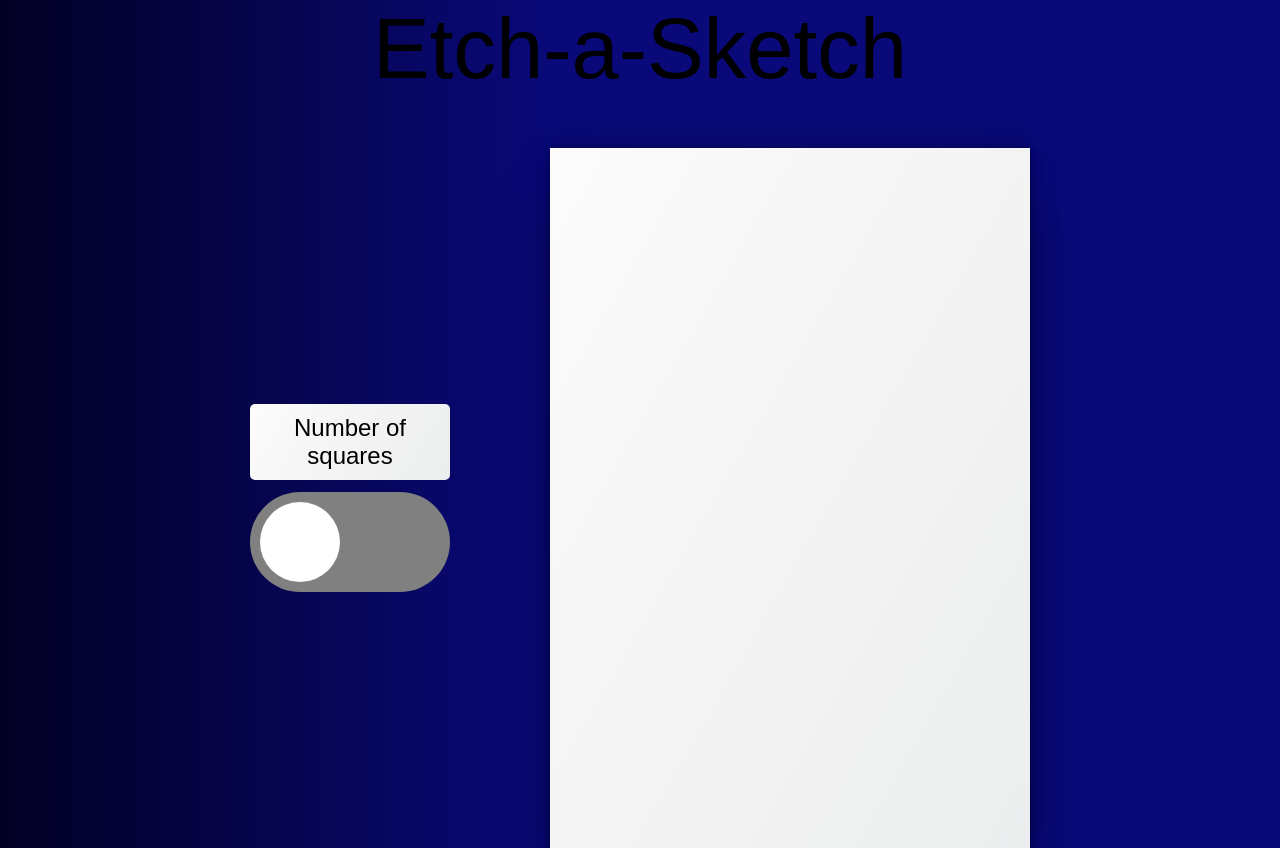
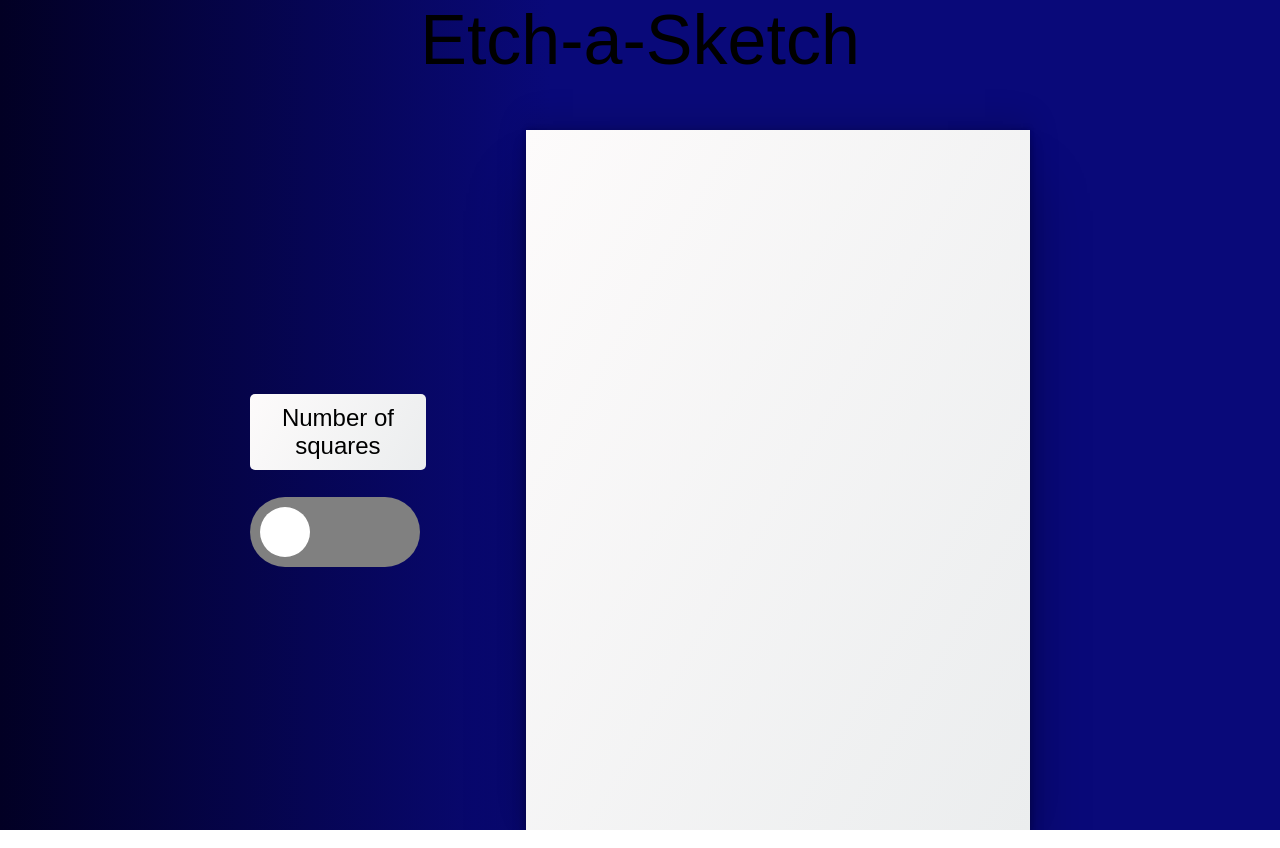
Before and after one commit to zeff2421/etch-a-sketch, a plain HTML site: page index.html in a window 1280 px wide. Drawn offline with Linux system fonts and the light colour scheme; a web font is replaced by a local one.

Commit message:
Change specification of heading and toggle button

```diff
--- a/style.css
+++ b/style.css
@@ -28,7 +28,7 @@ body {
 }
 
 .heading {
-    font-size: 85px;
+    font-size: 70px;
     text-align: center;
     margin-bottom: 50px;
 }
@@ -48,8 +48,8 @@ button {
 }
 
 .toggle-button {
-    width: 200px;
-    height: 100px;
+    width: 170px;
+    height: 70px;
     background-color: #808080;
     display: block;
     border-radius: 200px;
@@ -63,8 +63,8 @@ input[type="checkbox"] {
 
 .circle {
     position: absolute;
-    width: 80px;
-    height: 80px;
+    width: 50px;
+    height: 50px;
     left: 0;
     background-color: #ffffff;
     border-radius: 200px;
```
